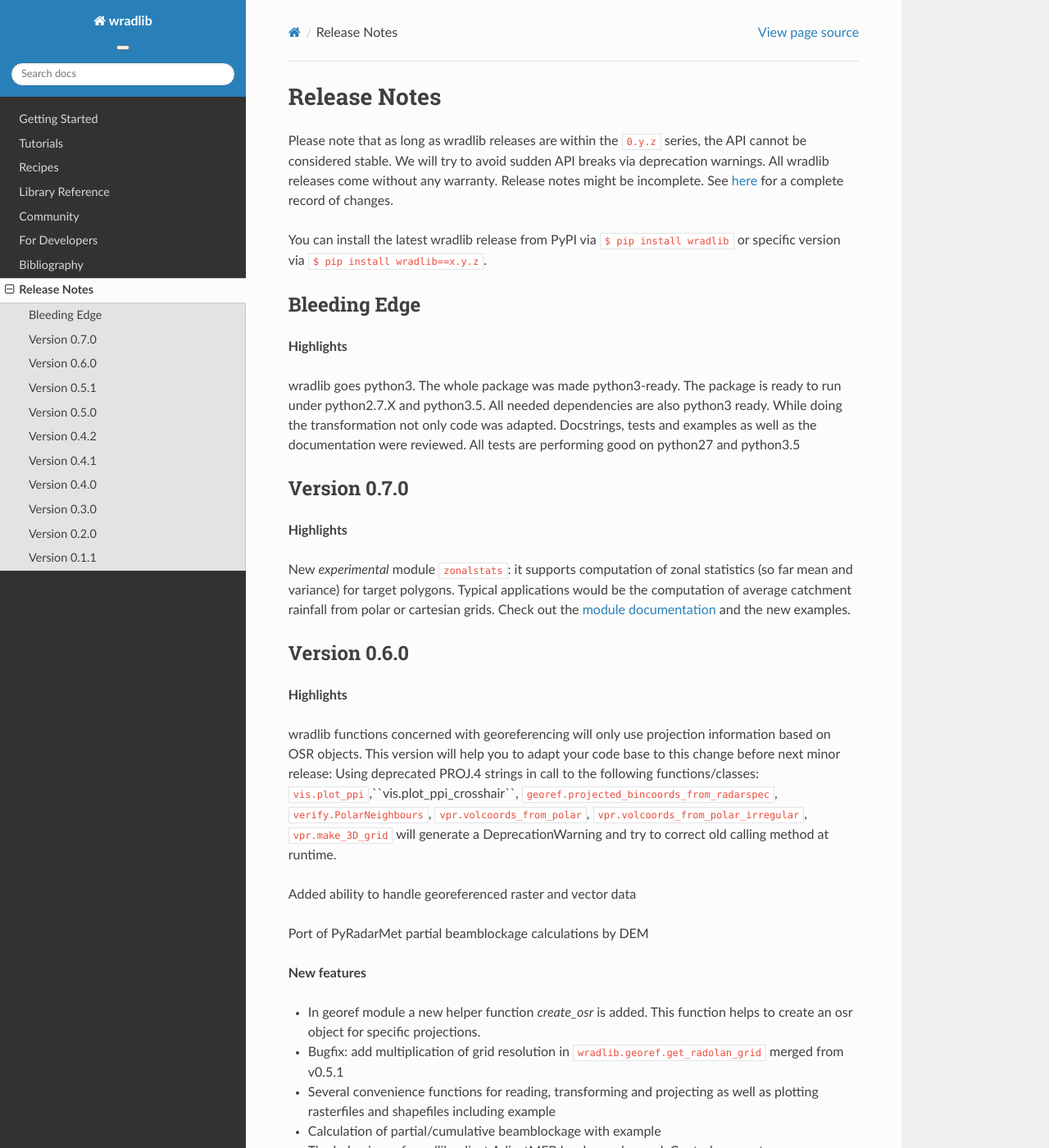
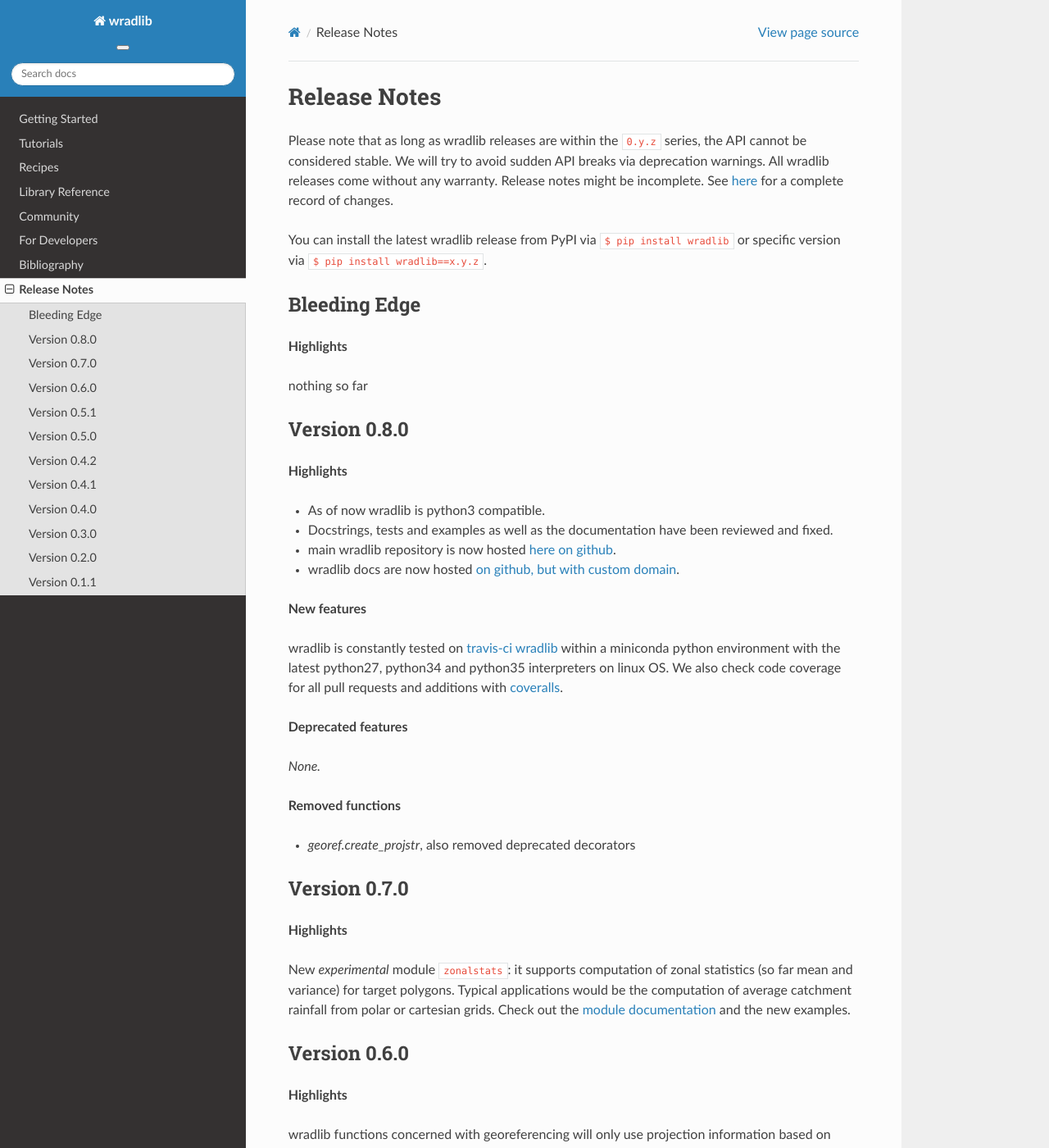
Before and after one commit to wradlib/wradlib-docs, a Sphinx documentation site: the page built from source/release_notes.rst, in a window 1280 px wide and 1400 px high. Shown: the whole window at 82% size. Built offline with Sphinx 7.4.7 and the Read the Docs theme 2.0.0, drawn with Linux system fonts in a browser that asks for light colours; the version number could not be read and is left out; some of the changed text lies outside the part shown.

Commit message:
MIN: prepare release_notes for v0.8.0 in release_notes.rst

```diff
--- a/source/release_notes.rst
+++ b/source/release_notes.rst
@@ -11,8 +11,31 @@
 
 **Highlights**
 
-wradlib goes python3. The whole package was made python3-ready. The package is ready to run under python2.7.X and python3.5. All needed dependencies are also python3 ready.
-While doing the transformation not only code was adapted. Docstrings, tests and examples as well as the documentation were reviewed. All tests are performing good on python27 and python3.5
+nothing so far
+
+
+Version 0.8.0
+-------------
+
+**Highlights**
+
+* As of now wradlib is python3 compatible.
+* Docstrings, tests and examples as well as the documentation have been reviewed and fixed.
+* main wradlib repository is now hosted `here on github <https://github.com/wradlib/wradlib>`_.
+* wradlib docs are now hosted `on github, but with custom domain <http://wradlib.org/wradlib-docs/>`_.
+
+**New features**
+
+wradlib is constantly tested on `travis-ci wradlib <https://travis-ci.org/wradlib/wradlib>`_ within a miniconda python environment with the latest python27, python34 and python35 interpreters on linux OS.
+We also check code coverage for all pull requests and additions with `coveralls <https://coveralls.io/github/wradlib/wradlib>`_.
+
+**Deprecated features**
+
+*None.*
+
+**Removed functions**
+
+* `georef.create_projstr`, also removed deprecated decorators
 
 
 Version 0.7.0
@@ -22,7 +45,7 @@
 
 New *experimental* module ``zonalstats``: it supports computation of zonal statistics (so far mean and variance) for target polygons.
 Typical applications would be the computation of average catchment rainfall from polar or cartesian grids. Check out the
-`module documentation <http://wradlib.github.io/wradlib-docs/zonalstats.html>`_ and the new examples.
+`module documentation <http://wradlib.github.io/wradlib-docs/latest/zonalstats.html>`_ and the new examples.
 
 
 Version 0.6.0
@@ -111,7 +134,7 @@
 
 **New features**
 
-- comprehensive RADOLAN tutorial, examples, and example data: http://wradlib.github.io/wradlib-docs/tutorial_radolan_format.html
+- comprehensive RADOLAN tutorial, examples, and example data: http://wradlib.github.io/wradlib-docs/latest/tutorial_radolan_format.html
 - enhanced :doc:`generated/wradlib.io.read_RADOLAN_composite` to read EX product
 - :doc:`generated/wradlib.georef.get_radolan_grid`
 
@@ -135,13 +158,13 @@
 
 In addition, we removed three outdated tutorial (on clutter detection, convertion and rainfall accumulation) and replaced the two latter by a more concise tutorial "Converting reflectivity to rainfall".
 
-Finally, we use one "central" bibliography for literature cross-referencing now (see http://wradlib.github.io/wradlib-docs/zreferences.html).
+Finally, we use one "central" bibliography for literature cross-referencing now (see http://wradlib.github.io/wradlib-docs/latest/zreferences.html).
 
 **New features**
 
 - New style of online docs (http://wradlib.github.io/wradlib-docs), using sphinx_rtd_theme
-- Added Tutorial http://wradlib.github.io/wradlib-docs/tutorial_get_rainfall.html
-- New organisation of bibliography: http://wradlib.github.io/wradlib-docs/zreferences.html
+- Added Tutorial http://wradlib.github.io/wradlib-docs/latest/tutorial_get_rainfall.html
+- New organisation of bibliography: http://wradlib.github.io/wradlib-docs/latest/zreferences.html
 
 **Deprecated features**
 
```
